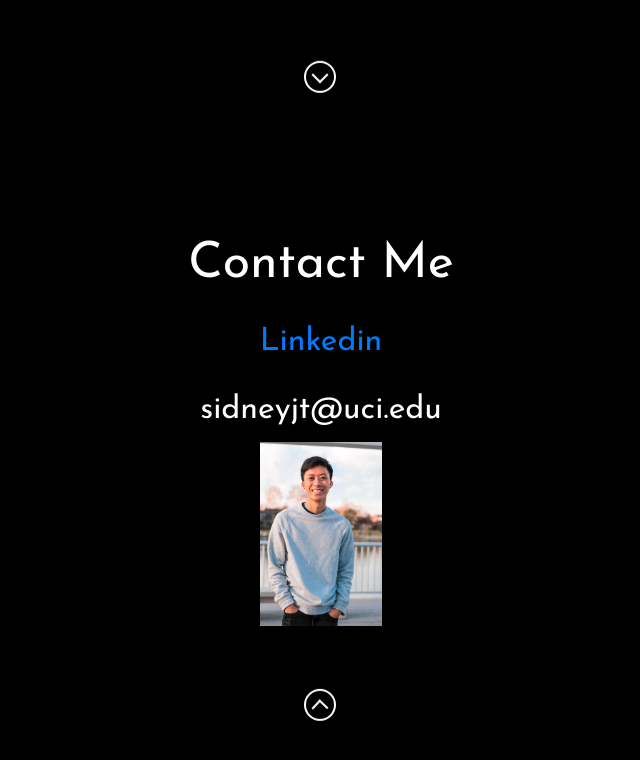
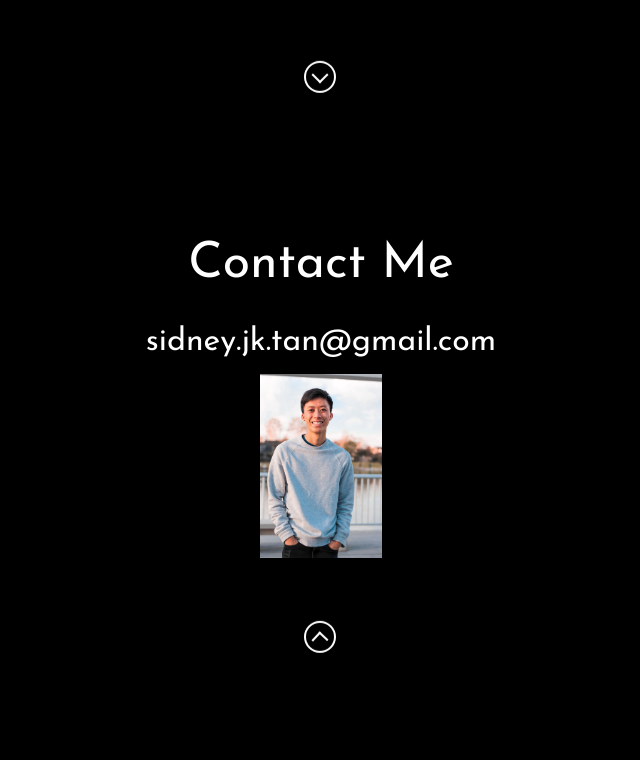
Before and after one commit to AnyFinCanHappen/Portfolio, a React (Create React App) app: page / in a window 1280 px wide. Shown: the part 6631-7391 px from the top of the page, without its empty margins (319-959 px from the left). Built offline with nearby package versions, Linux system fonts and the light colour scheme.

Commit message:
Changed email and removed linkdein.

```diff
--- a/src/App.js
+++ b/src/App.js
@@ -262,7 +262,7 @@ class App extends Component {
             <Col md={6} xs={10}>
               <div id="contact">
                 <p className="title">Contact Me</p>
-                <p className="github_title">
+                {/* <p className="github_title">
                   <a
                     href="https://www.linkedin.com/in/sidney-tan-60a6b1192"
                     target="_blank"
@@ -270,8 +270,8 @@ class App extends Component {
                   >
                     Linkedin
                   </a>
-                </p>
-                <p className="github_title">sidneyjt@uci.edu</p>
+                </p> */}
+                <p className="github_title">sidney.jk.tan@gmail.com</p>
                 <img src={logo} alt="self" className="self_image" />
                 <br></br>
                 <br></br>
```
